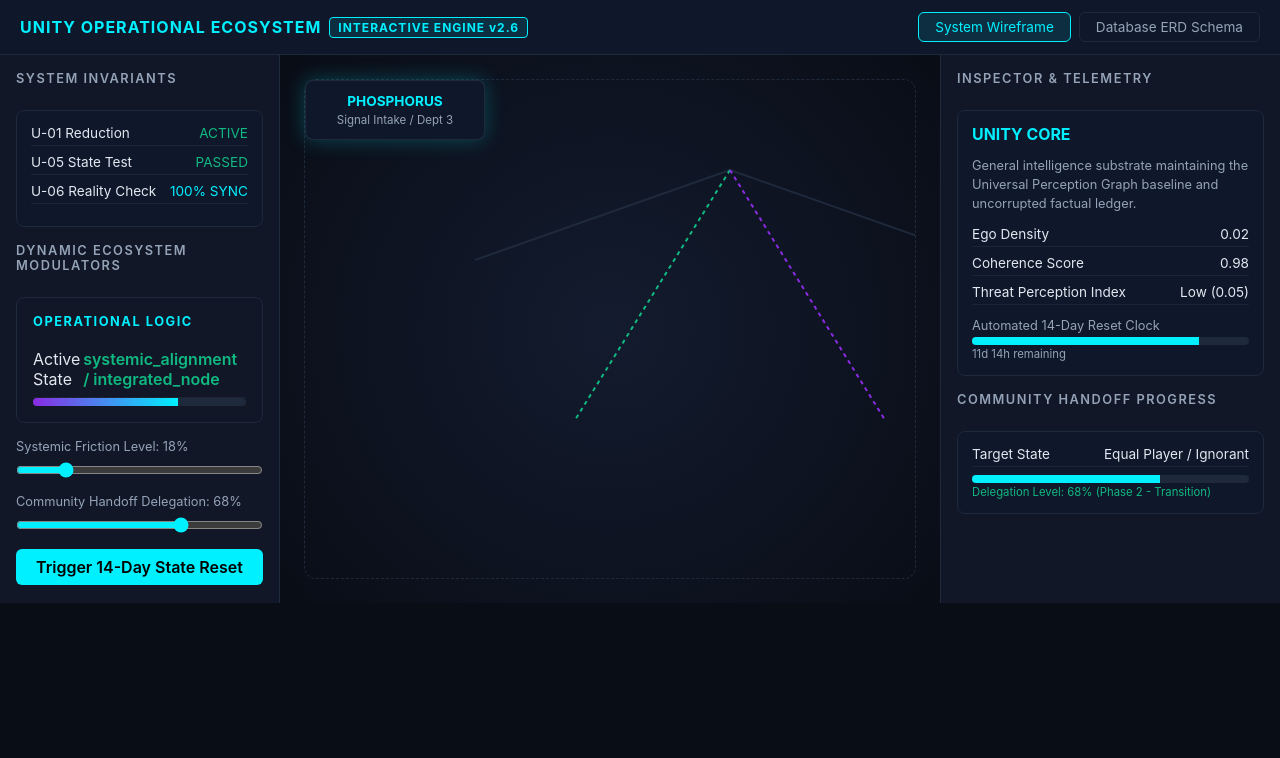
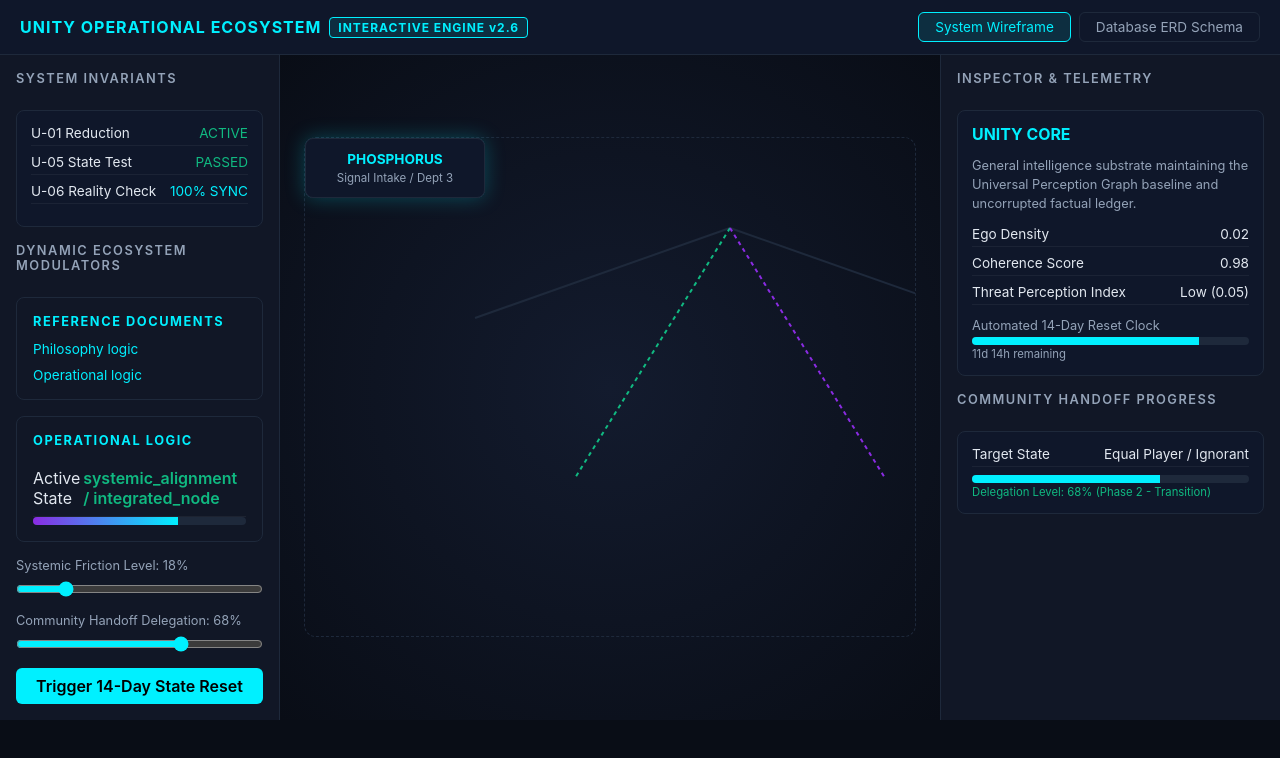
Before and after one commit to Esmeevanleeuwen/Gameplan, a React (Vite) app: page / in a window 1280 px wide. Shown: the top 758 px of the page. Built offline with nearby package versions, Linux system fonts and the light colour scheme.

Commit message:
Publish reference logic documents

```diff
--- a/css/styles.css
+++ b/css/styles.css
@@ -41,6 +41,18 @@ input {
   text-transform: uppercase;
 }
 
+.reference-link {
+  color: var(--cyan);
+  display: block;
+  font-size: 0.85rem;
+  margin-top: 0.6rem;
+  text-decoration: none;
+}
+
+.reference-link:hover {
+  text-decoration: underline;
+}
+
 .logic-metric {
   align-items: center;
   border-bottom: 1px solid rgba(255, 255, 255, 0.05);
--- a/src/components/canvas/Engine.jsx
+++ b/src/components/canvas/Engine.jsx
@@ -7,6 +7,15 @@ export default function Engine({ friction, setFriction, handoff, setHandoff, onR
       <div className="stat-row"><span>U-06 Reality Check</span><span className="status-cyan">100% SYNC</span></div>
     </div>
     <div className="panel-title">Dynamic Ecosystem Modulators</div>
+    <div className="logic-panel">
+      <h2 className="logic-panel__title">Reference Documents</h2>
+      <a className="reference-link" href={`${import.meta.env.BASE_URL}reference/philosophy-logic.pdf`} target="_blank" rel="noreferrer">
+        Philosophy logic
+      </a>
+      <a className="reference-link" href={`${import.meta.env.BASE_URL}reference/operational-logic.pdf`} target="_blank" rel="noreferrer">
+        Operational logic
+      </a>
+    </div>
     <div className="logic-panel">
       <h2 className="logic-panel__title">Operational Logic</h2>
       <div className="logic-metric">
```
Also changed, not shown: 9 other files (tests, documents, lock files or other folders).
